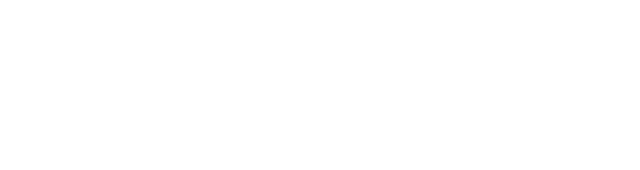
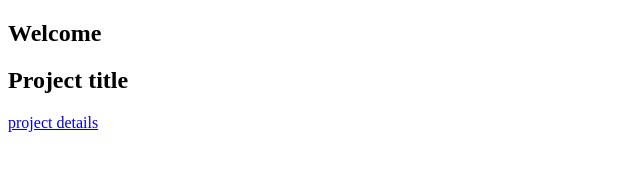
Before and after one commit to z4cope/Personal-Portfolio, a plain HTML site: page index.html in a window 1280 px wide. Shown: the whole page, without its empty margins (0-640 px from the left). Drawn offline with Linux system fonts and the light colour scheme.

Commit message:
steps from 1 to 5

```diff
--- a/index.html
+++ b/index.html
@@ -8,6 +8,16 @@
 
   <body>
     <script src="https://cdn.freecodecamp.org/testable-projects-fcc/v1/bundle.js"></script>
+    <section id="welcome-section">
+      <h1>Welcome</h1>
+      <div id="projects">
+        <div class="first-project">
+          <h2>Project title</h2>
+          <a href="#">project details</a>
+        </div>
+      </div>
+    </section>
+
     <script src="js/index.js"></script>
   </body>
 </html>
```
